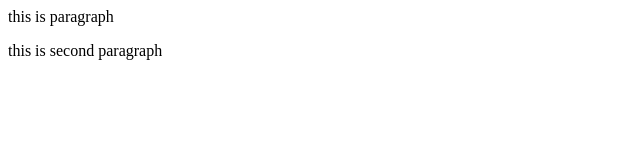
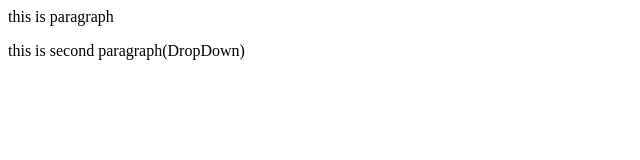
Before and after one commit to danishuet/LocalProjectGit, a plain HTML site: page myFolder/Index.html in a window 1280 px wide. Shown: the full height of the page, 0-640 px from the left. Drawn offline with Linux system fonts and the light colour scheme.

```diff
--- a/myFolder/Index.html
+++ b/myFolder/Index.html
@@ -1,2 +1,2 @@
 <p>this is paragraph</p>
-<p>this is second paragraph</p>
+<p>this is second paragraph(DropDown)</p>
```
